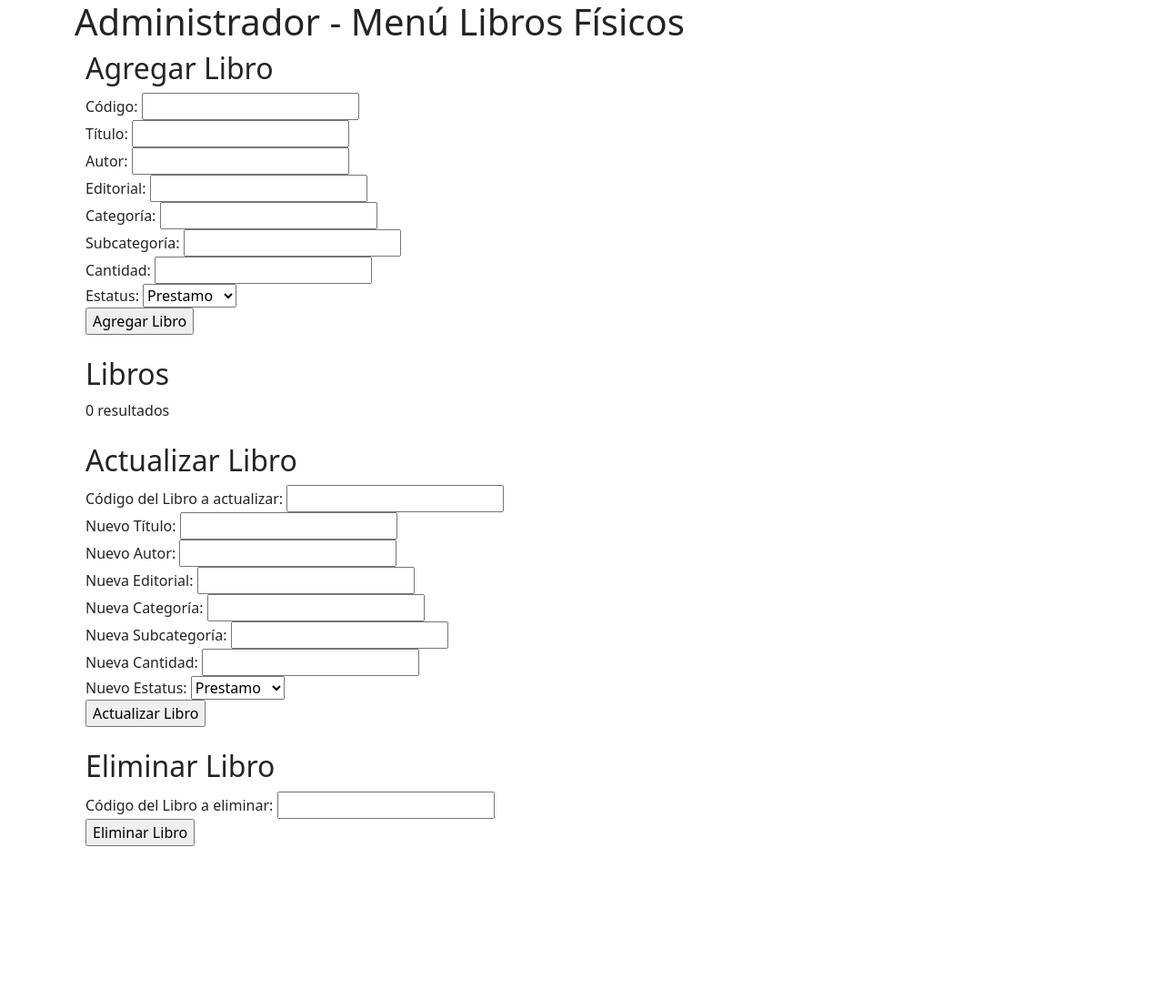
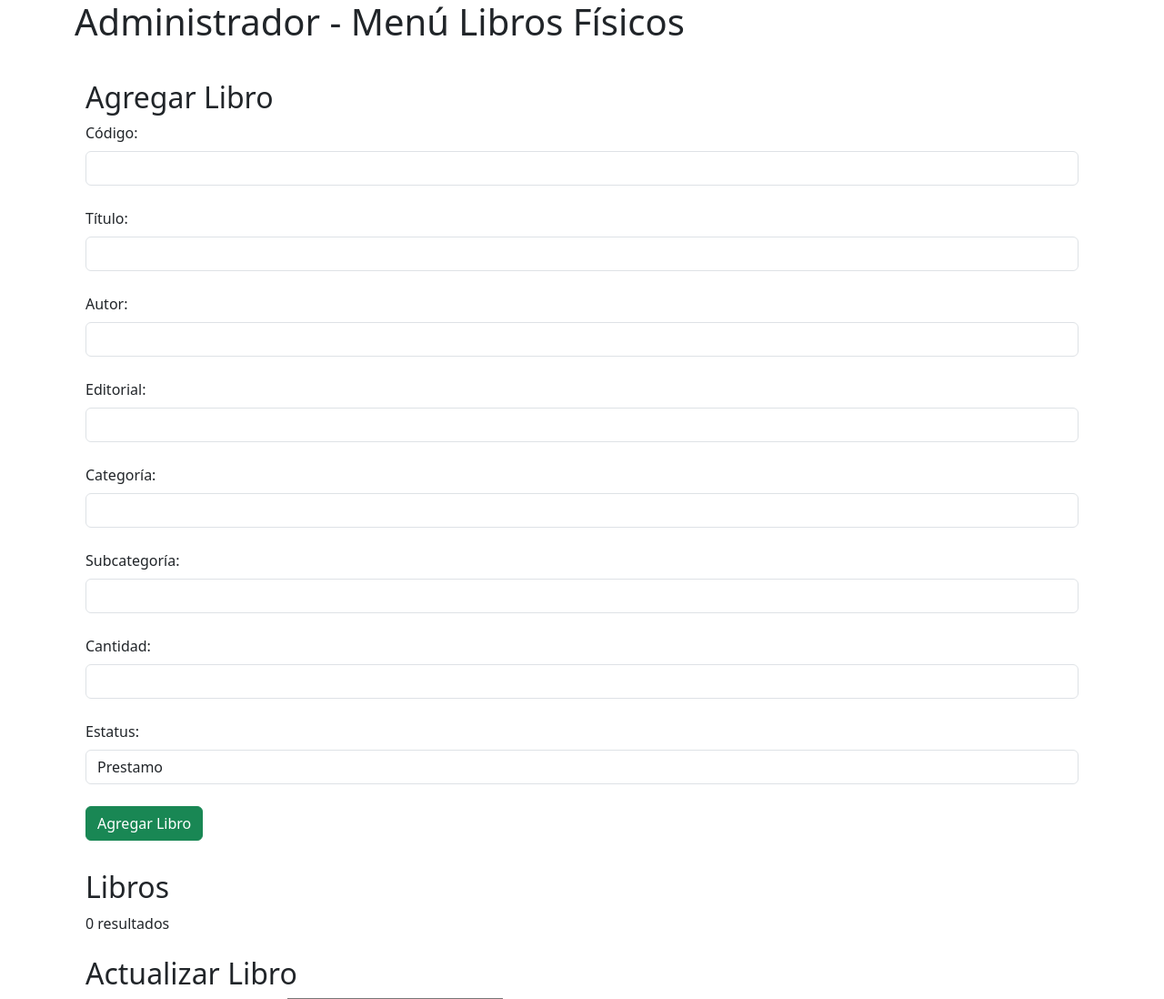
Before and after one commit to DAVIDRG15/myssProject, a PHP site: page /php/menuFisicos.php in a window 1280 px wide. Shown: the top 1098 px of the page at 91% size. Before the commit the page ends 930 px from the top, so only its background shows below. Run offline with PHP 8.4, Linux system fonts and the light colour scheme; data that the repository does not hold is empty.

Commit message:
style create

```diff
--- a/php/menuFisicos.php
+++ b/php/menuFisicos.php
@@ -16,24 +16,31 @@
 <body>
 
     <div class="container menuFisicos">
-        <h1>Administrador - Menú Libros Físicos</h1>
+        <h1>Administrador - Menú Libros Físicos</h1><br>
 
-        <div class="container create">
+        <div class="container create mt-2 mb-2">
             <h2>Agregar Libro</h2>
             <form action="admin/create.php" method="post">
-                Código: <input type="text" name="codigo" required><br>
-                Título: <input type="text" name="titulo" required><br>
-                Autor: <input type="text" name="autor" required><br>
-                Editorial: <input type="text" name="editorial" required><br>
-                Categoría: <input type="text" name="categoria" required><br>
-                Subcategoría: <input type="text" name="subcategoria" required><br>
-                Cantidad: <input type="number" name="cantidad" required><br>
-                Estatus:
-                <select name="estatus" required>
+            <label class="form-label">Código:</label>
+                <input class="form-control" type="text" name="codigo" required><br>
+            <label class="form-label">Título:</label>
+                <input class="form-control" type="text" name="titulo" required><br>
+            <label class="form-label">Autor:</label>
+                <input class="form-control" type="text" name="autor" required><br>
+            <label class="form-label">Editorial:</label>
+                <input class="form-control" type="text" name="editorial" required><br>
+            <label class="form-label">Categoría:</label>
+                <input class="form-control" type="text" name="categoria" required><br>
+            <label class="form-label">Subcategoría:</label>
+                <input class="form-control" type="text" name="subcategoria" required><br>
+            <label class="form-label">Cantidad:</label>
+                 <input class="form-control" type="number" name="cantidad" required><br>
+            <label class="form-label">Estatus:</label>
+                <select class="form-control" name="estatus" required>
                     <option value="PRESTAMO">Prestamo</option>
                     <option value="DISPONIBLE">Disponible</option>
                 </select><br>
-                <input type="submit" value="Agregar Libro">
+                <input class="btn btn-success" type="submit" value="Agregar Libro">
             </form>
         </div><br>
 
```
